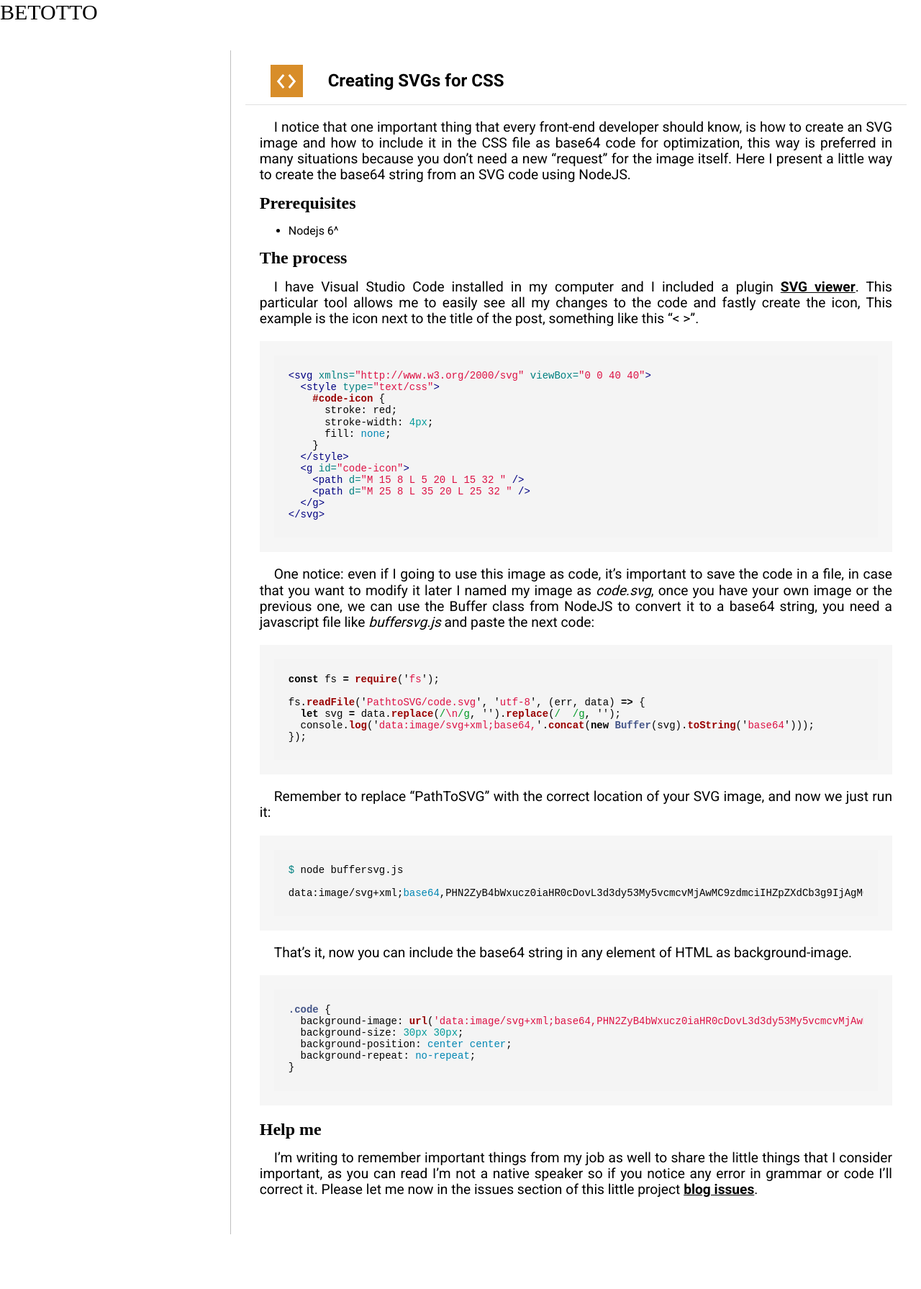
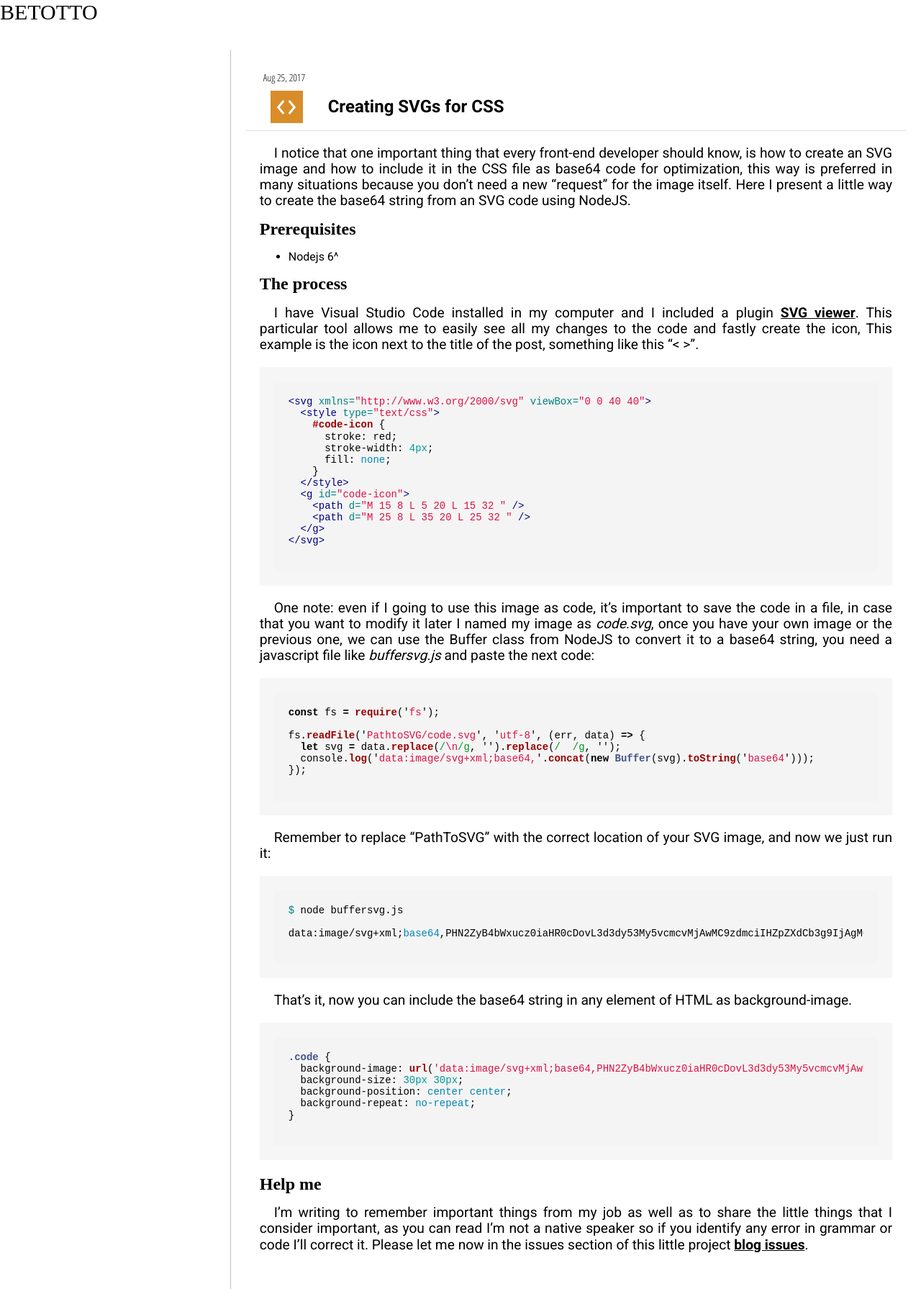
Before and after one commit to betotto/blog, a Jekyll site: the page built from _posts/2017-03-28-creating-svgs.md, in a window 1280 px wide. Shown: the whole page at 72% size. Built offline with Jekyll 4.4.1, drawn with Linux system fonts in a browser that asks for light colours; some web fonts are replaced; before the commit the page ends 1715 px from its top, so only the background shows below that.

Commit message:
grammar errors

````diff
--- a/_layouts/post.html
+++ b/_layouts/post.html
@@ -3,6 +3,7 @@ layout: default
 ---
 
 <article class="post">
+	<div class="date">{{ page.date | date: "%b %-d, %Y" }}</div>
 	<header>
 		<div class="icon-category">
 			<div class="icon {{page.icon}}"></div>
--- a/_posts/2017-03-28-creating-svgs.md
+++ b/_posts/2017-03-28-creating-svgs.md
@@ -33,7 +33,7 @@ I have Visual Studio Code installed in my computer and I included a plugin **[SV
 </svg>
 ```
 
-One notice: even if I going to use this image as code, it's important to save the code in a file, in case that you want to modify it later I named my image as *code.svg*, once you have your own image or the previous one, we can use the Buffer class from NodeJS to convert it to a base64 string, you need a javascript file like *buffersvg.js* and paste the next code:
+One note: even if I going to use this image as code, it's important to save the code in a file, in case that you want to modify it later I named my image as *code.svg*, once you have your own image or the previous one, we can use the Buffer class from NodeJS to convert it to a base64 string, you need a javascript file like *buffersvg.js* and paste the next code:
 
 ```javascript
 const fs = require('fs');
@@ -65,4 +65,4 @@ That's it, now you can include the base64 string in any element of HTML as backg
 
 ### Help me
 
-I'm writing to remember important things from my job as well to share the little things that I consider important, as you can read I'm not a native speaker so if you notice any error in grammar or code I'll correct it. Please let me now in the issues section of this little project **[blog issues](https://github.com/betotto/blog/issues)**.
+I'm writing to remember important things from my job as well as to share the little things that I consider important, as you can read I'm not a native speaker so if you identify any error in grammar or code I'll correct it. Please let me now in the issues section of this little project **[blog issues](https://github.com/betotto/blog/issues)**.
--- a/_sass/_post.scss
+++ b/_sass/_post.scss
@@ -54,6 +54,7 @@ article.post {
       width: 100%;
       display: inline-block;
       overflow-x: scroll;
+      margin-bottom: 10px;
     }
 
     h3 {
@@ -86,6 +87,7 @@ article.post {
       background-color: unset;
       border: 0;
       font-family: $thin-font;
+      padding: 10px 0;
       font-size: 1rem;
       &:hover {
         cursor: pointer;
````
